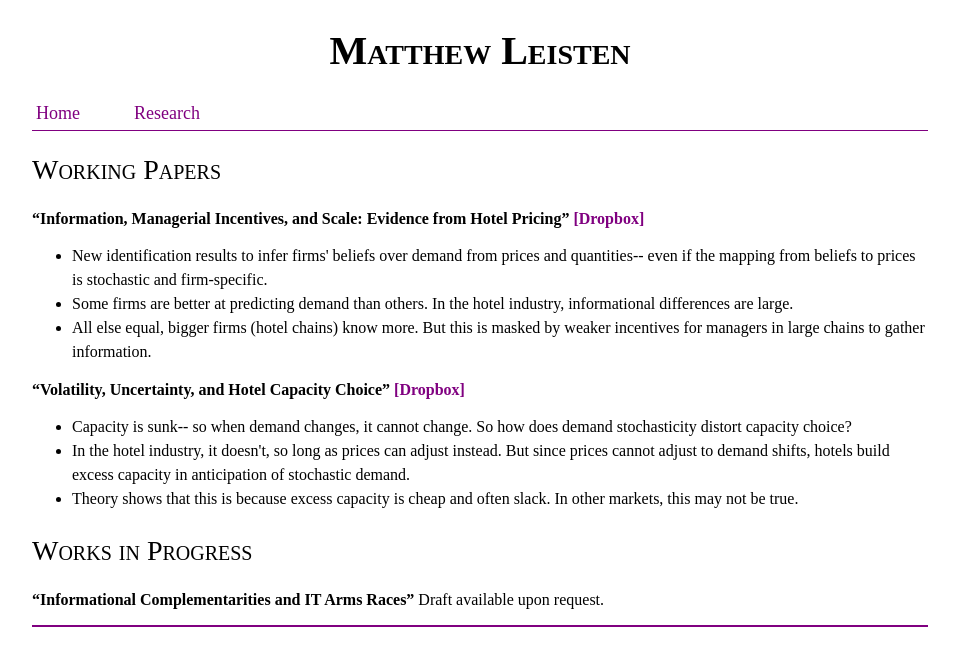
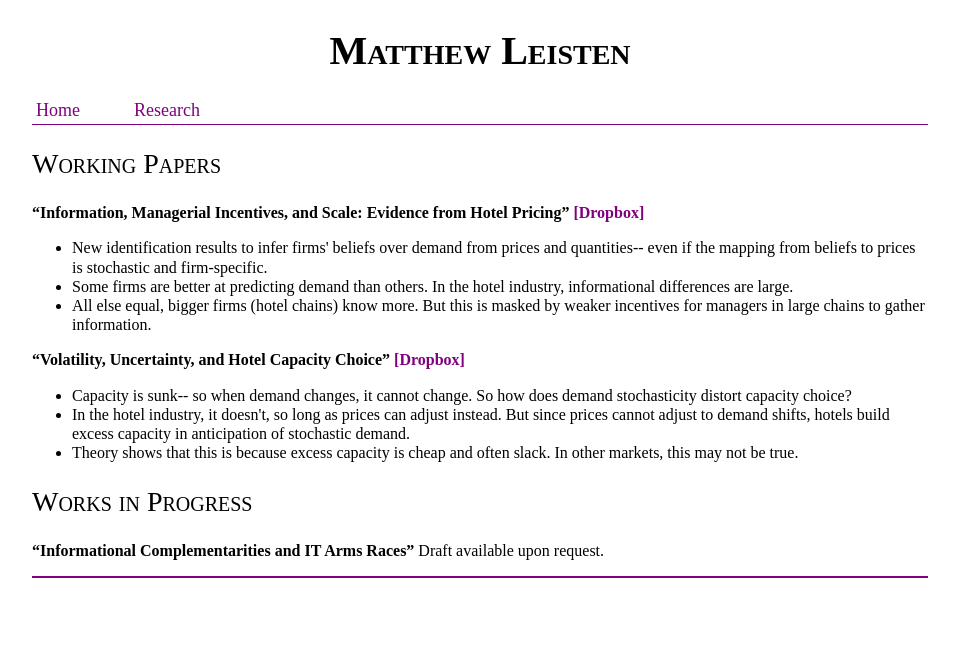
Before and after one commit to mleisten/mleisten.github.io, a Jekyll site: the page Research/index.html, which Jekyll copies as it is, in a window 1280 px wide. Shown: the top 666 px of the page, without its empty margins (160-1119 px from the left). Built offline with Jekyll 4.4.1, drawn with Linux system fonts in a browser that asks for light colours.

Commit message:
Update index.html

```diff
--- a/Research/index.html
+++ b/Research/index.html
@@ -8,7 +8,7 @@ body {width: 70%;
 nav {border-bottom: 1px solid purple;
 }
 ul {
-	line-height: 150%;
+	line-height: 120%;
 	}
 nav ul, footer ul {
     font-family:'Times New Roman', 'Times', 'Serif';
```
